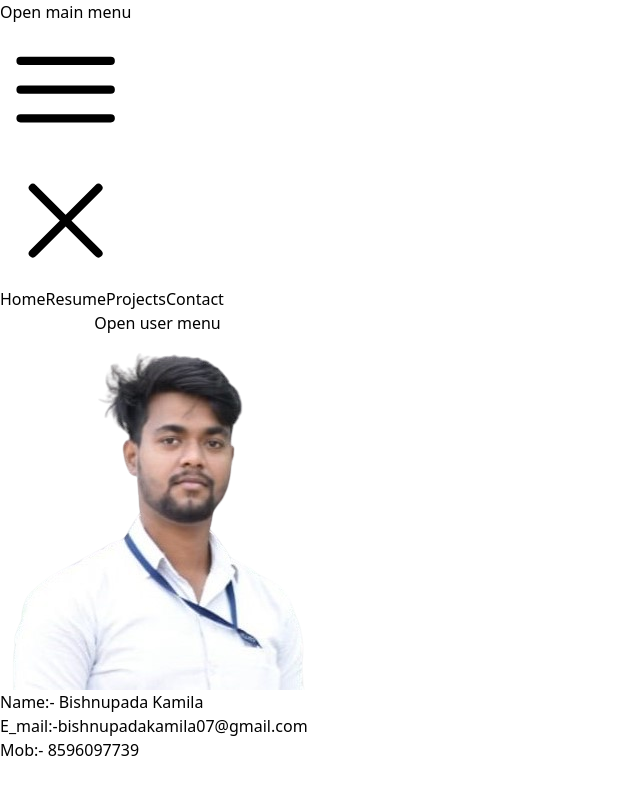
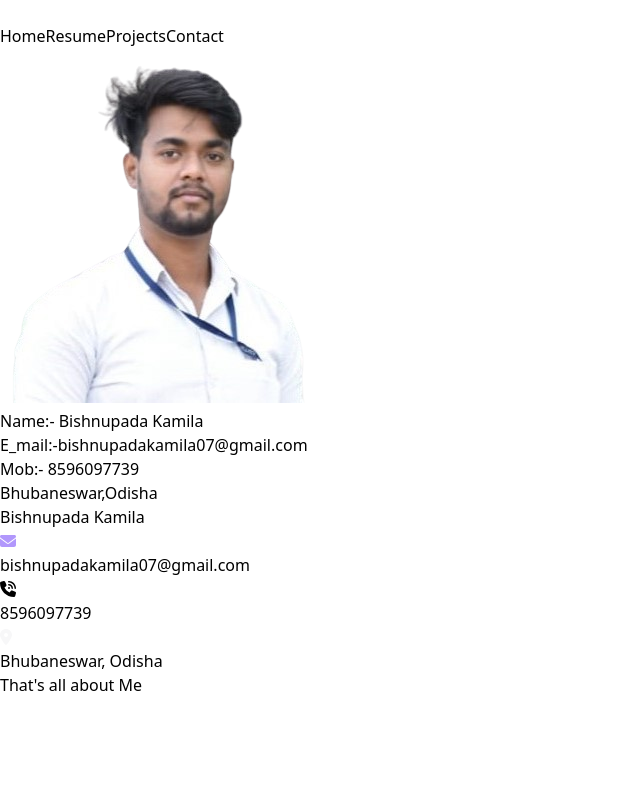
Before and after one commit to bishnu-kamila/Portfolio, a React (Vite) app: page /contact in a window 1280 px wide. Shown: the top 794 px of the page, without its empty margins (0-640 px from the left). Built offline with nearby package versions, Linux system fonts and the light colour scheme.

Commit message:
Adding footer and Education component

```diff
--- a/src/App.jsx
+++ b/src/App.jsx
@@ -5,6 +5,7 @@ import Me from './Component/Me';
 import React from 'react';
 import Home from './Component/Home';
 import { Outlet } from 'react-router-dom';
+import Footer from './Component/Footer';
 
 function App() {
   const [count, setCount] = useState(0);
@@ -14,6 +15,7 @@ function App() {
         <Home/>
         <Navbar />
         <Outlet/>
+        <Footer/>
       </>
   );
 }
--- a/src/Component/Contact.jsx
+++ b/src/Component/Contact.jsx
@@ -2,10 +2,10 @@ function Contact() {
     return(
         <div className="text-white">
             <h1>Name:- Bishnupada Kamila</h1>
-            <p>E_mail:-bishnupadakamila07@gmail.com<br></br>
+            <h2>E_mail:-bishnupadakamila07@gmail.com<br></br>
                 Mob:- 8596097739<br></br>
-
-            </p>
+                Bhubaneswar,Odisha
+            </h2>
         </div>
     )
 }
--- /dev/null
+++ b/src/Component/Education.jsx
@@ -0,0 +1,22 @@
+import { faGraduationCap } from "@fortawesome/free-solid-svg-icons";
+import { FontAwesomeIcon } from "@fortawesome/react-fontawesome";
+
+const Education = () =>{
+    return(
+        <>
+        <div className="text-white ml-[170px] mt-[200px] font-bold text-4xl">
+        <div className="flex">
+        <FontAwesomeIcon icon={faGraduationCap} />
+            <h1 className="ml-[20px]">BSc : </h1>
+            <h1>Fakir Mohon University,Balasore</h1>
+        </div>
+        <div className="flex mt-[30px] ">
+            <img className="h-[50px] w-[50px]" src="./src/Image/Master.png" alt="" />
+            <h1 className="ml-[15px]">MCA : </h1>
+            <h1>Centurion university of Technology and Management, Bhubaneswar</h1>
+        </div>
+        </div>
+        </>
+    )
+}
+export default Education;
--- /dev/null
+++ b/src/Component/Footer.jsx
@@ -0,0 +1,30 @@
+import { faEnvelope, faLocationDot, faPhoneVolume } from "@fortawesome/free-solid-svg-icons";
+import { FontAwesomeIcon } from "@fortawesome/react-fontawesome";
+
+const Footer = ()=>{
+    return(
+        <>
+        <div className="flex text-white ml-[100px] mt-[80px]">
+            <div>
+            <h1 className="ml-[26px]">Bishnupada Kamila</h1>
+            <div className="flex">
+            <FontAwesomeIcon icon={faEnvelope} style={{color: "#B197FC",}} />
+            <h2 className="ml-[10px] mt-[-5px]">bishnupadakamila07@gmail.com</h2>
+            </div>
+            <div className="flex">
+            <FontAwesomeIcon icon={faPhoneVolume} />
+            <h2 className="ml-[10px] mt-[-5px]">8596097739</h2>
+            </div>
+            <div className="flex">
+            <FontAwesomeIcon icon={faLocationDot} style={{color: "#f7f7f8",}} />
+            <h2 className="ml-[10px] mt-[-5px]">Bhubaneswar, Odisha</h2>
+            </div>
+            </div>
+            <div className="text-white text-7xl font-bold ml-[100px]">
+                <h1>That's all about Me</h1>
+            </div>
+        </div>
+        </>
+    )
+}
+export default Footer;
--- a/src/Component/Me.jsx
+++ b/src/Component/Me.jsx
@@ -6,6 +6,7 @@ import AOS from "aos";
 import "aos/dist/aos.css";
 import Projects from "./Projects/Projects";
 import UPMS from "./Projects/UPMS";
+import Education from "./Education";
 
 function Me() {
 
@@ -70,6 +71,7 @@ function Me() {
 
         </div>
         <Technology/>
+        <Education/>
         <Projects/>
         <UPMS/>
         </>
```
Also changed, not shown: src/Component/Projects/Projects.jsx (indentation only), src/Image/Master.png (added).
